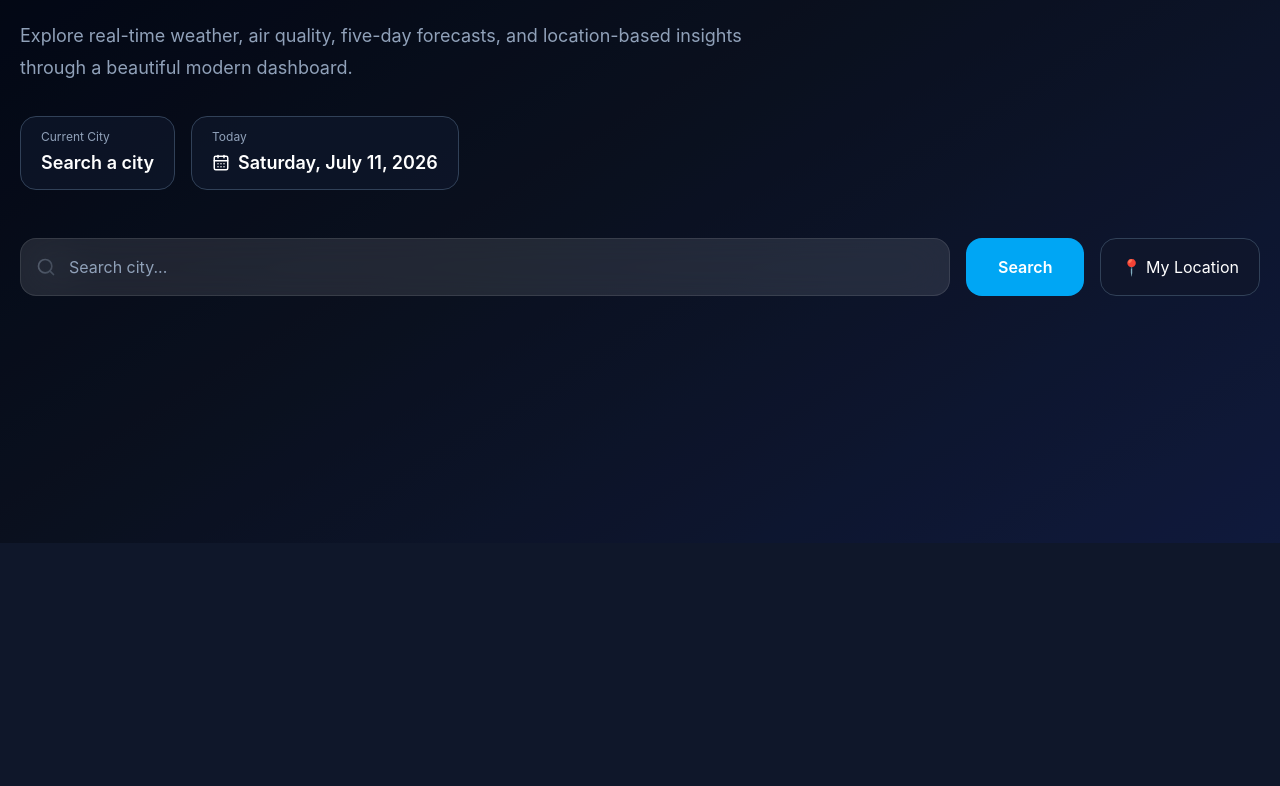
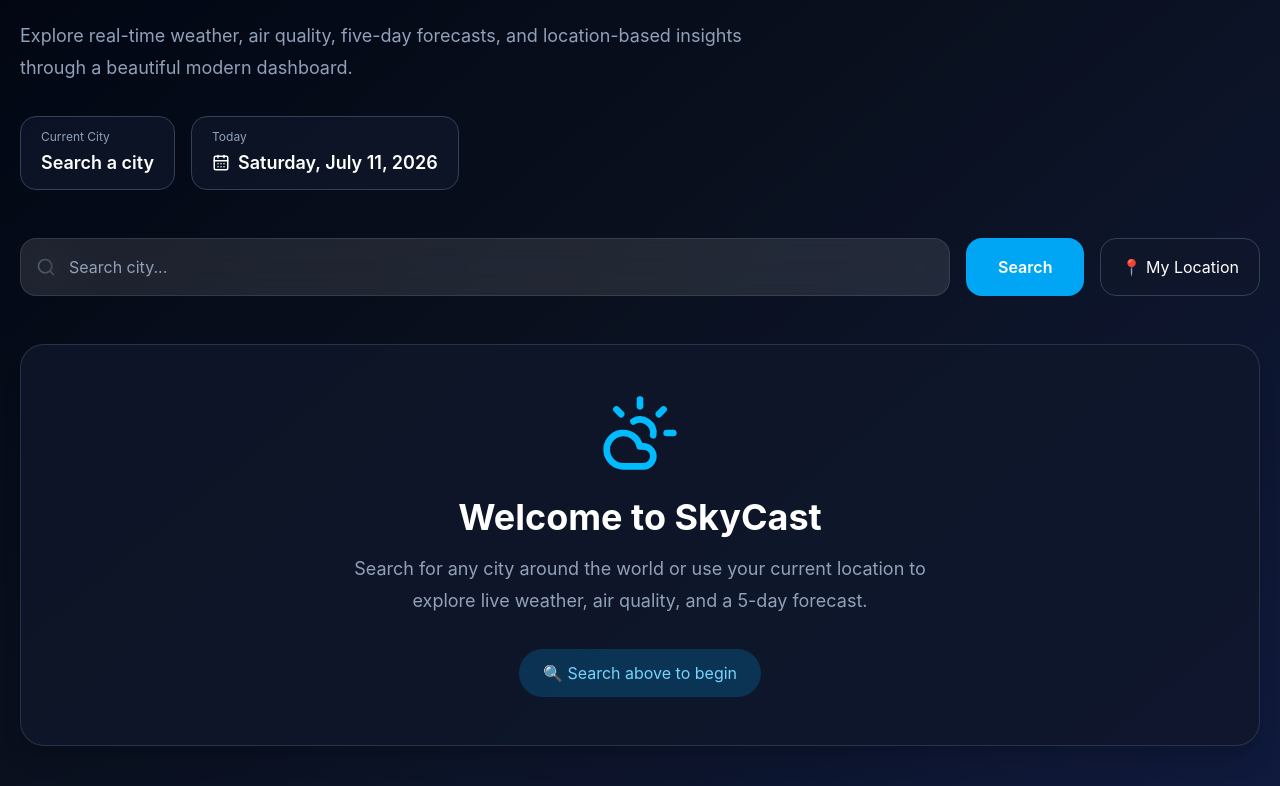
Before and after one commit to Rathore95688/weather-dashboard, a React (Vite) app: page / in a window 1280 px wide. Shown: the part 257-1043 px from the top of the page. Before the commit the page ends 800 px from the top, so only its background shows below. Built offline with nearby package versions, Linux system fonts and the light colour scheme; no server answers.

Commit message:
empty state

```diff
--- a/src/App.jsx
+++ b/src/App.jsx
@@ -10,6 +10,7 @@ import AirQuality from "./components/AirQuality";
 import RecentSearches from "./components/RecentSearches";
 import useWeather from "./hooks/useWeather";
 import { getWeatherBackground } from "./utils/weatherBackground";
+import EmptyState from "./components/EmptyState";
 
 function App() {
   const {
@@ -143,13 +144,16 @@ function App() {
           )}
 
           {/* Weather Sections */}
-          <WeatherCard weather={weather} />
-
-          <WeatherDetails weather={weather} />
-
-          <Forecast forecast={forecast} />
-
-          <AirQuality airQuality={airQuality} />
+          {weather ? (
+  <>
+    <WeatherCard weather={weather} />
+    <WeatherDetails weather={weather} />
+    <Forecast forecast={forecast} />
+    <AirQuality airQuality={airQuality} />
+  </>
+) : (
+  <EmptyState />
+)}
         </main>
       </div>
     </div>
--- /dev/null
+++ b/src/components/EmptyState.jsx
@@ -0,0 +1,42 @@
+import { motion } from "framer-motion";
+import { CloudSun } from "lucide-react";
+
+const EmptyState = () => {
+  return (
+    <motion.section
+      initial={{ opacity: 0, scale: 0.95 }}
+      animate={{ opacity: 1, scale: 1 }}
+      className="
+        mt-12
+        rounded-3xl
+        border
+        border-slate-700/70
+        bg-slate-900/80
+        p-12
+        text-center
+        shadow-xl
+      "
+    >
+      <CloudSun
+        size={80}
+        className="mx-auto text-sky-400"
+      />
+
+      <h2 className="mt-6 text-4xl font-bold text-white">
+        Welcome to SkyCast
+      </h2>
+
+      <p className="mx-auto mt-4 max-w-xl text-lg leading-8 text-slate-400">
+        Search for any city around the world or use your current
+        location to explore live weather, air quality, and a 5-day
+        forecast.
+      </p>
+
+      <div className="mt-8 inline-flex rounded-full bg-sky-500/20 px-6 py-3 text-sky-300">
+        🔍 Search above to begin
+      </div>
+    </motion.section>
+  );
+};
+
+export default EmptyState;
```
